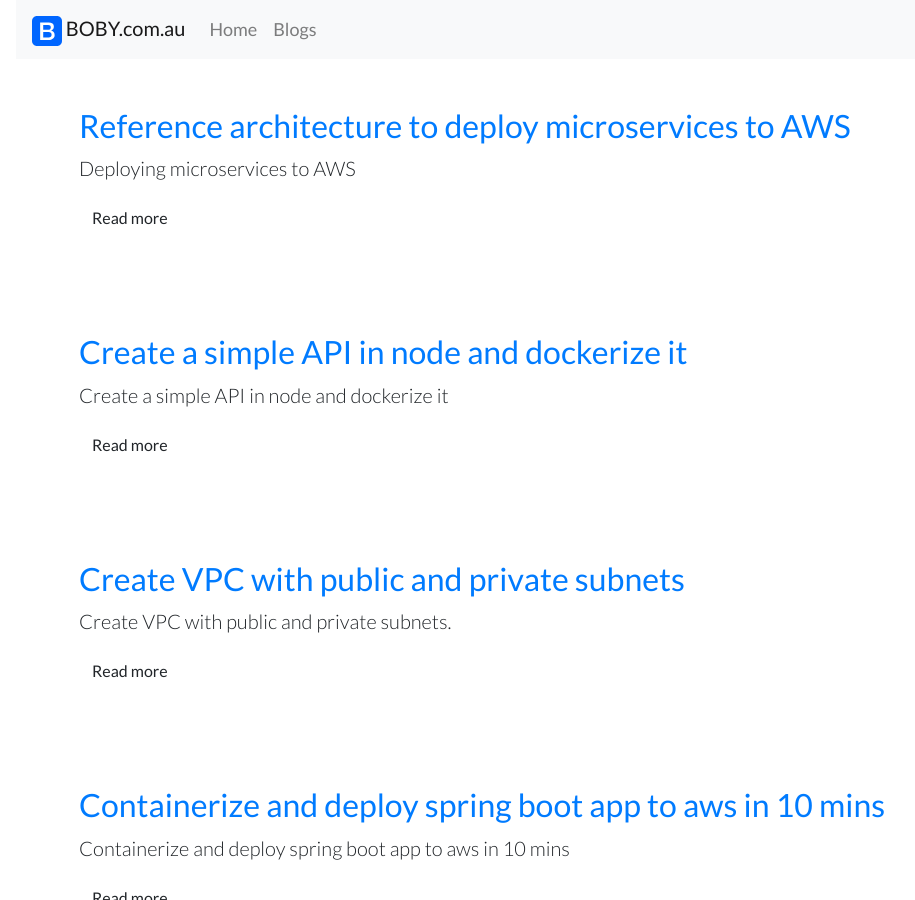
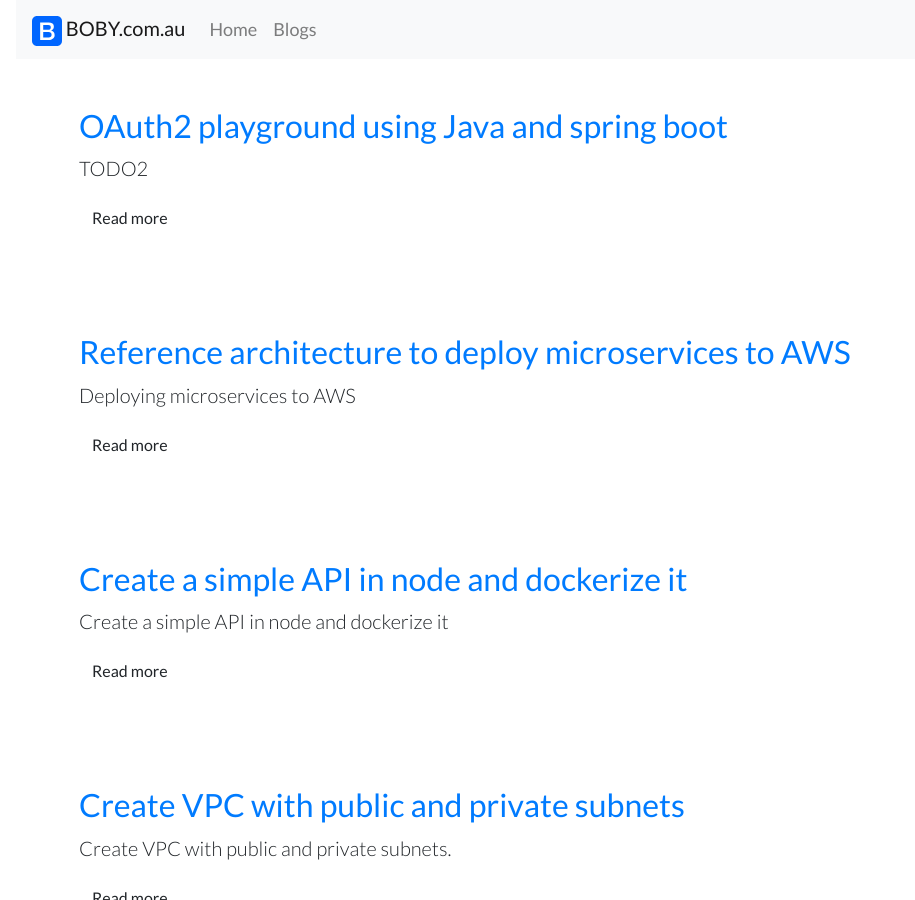
Before and after one commit to bobypt/bobycomau, a Jekyll site: the page built from posts.html, in a window 1280 px wide and 900 px high. Shown: the whole window, without its empty margins (69-984 px from the left). Built offline with Jekyll 4.4.1, drawn with Linux system fonts in a browser that asks for light colours; nearby versions of some CDN libraries; part of the change alters nothing that is shown.

````diff
--- a/_config.yml
+++ b/_config.yml
@@ -11,7 +11,7 @@ markdown: kramdown
 highlighter: rouge
 permalink: pretty
 paginate: 5
-exclude: ["less","Dockerfile","README.md"]
+exclude: ["less","Dockerfile","README.md", "*.excalidraw"]
 author: Boby Thomas
 kramdown:
   input: GFM
--- /dev/null
+++ b/_posts/2023-04-10-OAuth-playground-java-spring-boot.md
@@ -0,0 +1,150 @@
+---
+layout:     default
+title:      "OAuth2 playground using Java and spring boot"
+subtitle:   "TODO - subtitle"
+description: "TODO2"
+date:       2023-04-08 12:00:00
+author:     "Boby Thomas"
+header-img: "images/logo_black.png"
+categories: technical
+---
+
+# Reference architecture to deploy microservices to AWS
+## Goals
+ - OAuth2 playground in java
+ - Understand oauth by looking under the hood.
+ - Send postman / curl requests and see the responses.
+ - View behind the scene http logs.
+ - Configure various oAuth clients.
+ - ...
+
+## Pre-requistes
+ - Java 17
+ - Docker
+
+## Start the playground
+
+```
+./demo.sh build
+
+docker-compose up
+```
+
+## Test the health
+
+You have successfully completed the local setup. Its time to explore oAuth2.
+
+
+
+Introduction to OAuth 2.1
+OAuth 2.1 actors and terminology
+OAuth 2.1 flows and grants
+OAuth 2.1 tokens and token types
+OAuth 2.1 client registration and metadata
+OAuth 2.1 endpoints and response types
+OAuth 2.1 security considerations
+OAuth 2.1 best practices
+OAuth 2.1 extensions
+OAuth 2.1 migration from previous versions
+
+
+
+OAuth 2.1 defines several actors and terminologies that are important to understand when implementing the protocol. Here's a brief explanation of some of the key actors and terminologies:
+
+Resource Owner: The Resource Owner is the user who owns the resource, which is protected by OAuth. For example, the Resource Owner could be a person who owns a photo on a photo-sharing website.
+
+Resource Server: The Resource Server is the server that hosts the protected resources that the client wants to access. For example, the Resource Server could be the server hosting the photo the client wants to access.
+
+Client: The Client is the application that wants to access the protected resources on behalf of the Resource Owner. For example, the client could be a mobile app that wants to access the Resource Owner's photo on the photo-sharing website.
+
+Authorization Server: The Authorization Server is the server that authenticates the Resource Owner and issues access tokens to the client. The access tokens are used by the client to access the protected resources on the Resource Server.
+
+Access Token: The Access Token is a credential that the client uses to access the protected resources on the Resource Server. The Access Token represents the authorization granted to the client by the Resource Owner.
+
+Scope: Scope is a parameter that is used to limit the scope of access that the client has to the protected resources. For example, a photo-sharing website might define a scope called "read_photos" that only allows the client to read photos, but not delete them.
+
+Refresh Token: A Refresh Token is a credential that can be used to obtain a new Access Token without having to re-authenticate the Resource Owner. This can be useful to allow long-lived access to resources.
+
+Understanding these actors and terminologies is essential for implementing OAuth 2.1 correctly and securely.
+
+
+
+
+OAuth 2.1 uses tokens to provide access to protected resources on the Resource Server. Tokens are issued by the Authorization Server, and they represent the authorization granted to the client by the Resource Owner. Tokens can be issued in different types depending on the use case and requirements of the system.
+
+Here are some of the most common token types used in OAuth 2.1:
+
+Access Token: Access Tokens are the most common type of token used in OAuth 2.1. They are issued by the Authorization Server and are used by the client to access protected resources on the Resource Server. Access Tokens are typically short-lived and are used to provide temporary access to resources.
+
+Refresh Token: Refresh Tokens are used to obtain new Access Tokens without requiring the user to re-authenticate. They are typically long-lived and are used to provide persistent access to resources. When an Access Token expires, the client can use the Refresh Token to obtain a new Access Token without requiring the user to provide their credentials again.
+
+ID Token: ID Tokens are used to provide information about the authenticated user to the client. They contain information such as the user's name, email address, and other profile information. ID Tokens are typically short-lived and are used to provide temporary access to user information.
+
+JWT (JSON Web Token): JWT is a token format that can be used to represent any type of information. JWTs can be used as Access Tokens, ID Tokens, or any other type of token. They are typically signed and encrypted to provide additional security.
+
+MAC Token: MAC Tokens are used in cases where symmetric cryptography is preferred over asymmetric cryptography. They are similar to Access Tokens, but they are signed using a shared secret between the client and the Resource Server.
+
+Understanding the different types of tokens used in OAuth 2.1 is important when designing and implementing an OAuth 2.1 system. The type of token used depends on the requirements of the system and the level of security needed for the protected resources.
+
+
+Here is an outline for "Learn OAuth 2.1 in 10 days":
+
+Day 1: Introduction to OAuth 2.1
+
+What is OAuth 2.1?
+Why is OAuth 2.1 important?
+How does OAuth 2.1 work?
+Day 2: Actors and Terminology
+
+Resource Owner
+Resource Server
+Client
+Authorization Server
+Access Token
+Scope
+Refresh Token
+Day 3: OAuth 2.1 Flows and Grants
+
+Authorization Code Grant
+Implicit Grant
+Resource Owner Password Credentials Grant
+Client Credentials Grant
+Day 4: OAuth 2.1 Tokens
+
+Access Tokens
+Refresh Tokens
+ID Tokens
+JWTs
+MAC Tokens
+Day 5: Client Registration and Metadata
+
+Client Registration
+Client Metadata
+Client Authentication
+Day 6: OAuth 2.1 Endpoints and Response Types
+
+Authorization Endpoint
+Token Endpoint
+Redirect URIs
+Response Types
+Day 7: Security Considerations
+
+Threats and Vulnerabilities
+Best Practices
+Token Revocation
+Token Refresh
+Day 8: Best Practices
+
+Client Security
+Authorization Server Security
+Resource Server Security
+Day 9: OAuth 2.1 Extensions
+
+OpenID Connect
+Token Exchange
+Token Binding
+Day 10: Migration from Previous Versions
+
+OAuth 1.0 to OAuth 2.0 Migration
+OAuth 2.0 to OAuth 2.1 Migration
+This outline is just a starting point and can be customized based on individual learning needs and pace. It's important to remember that OAuth 2.1 is a complex protocol, so it may take more than 10 days to become an expert in it.
````
Also changed, not shown: diagrams/oauth2/playground-architecture.png (added), 1 other file.
